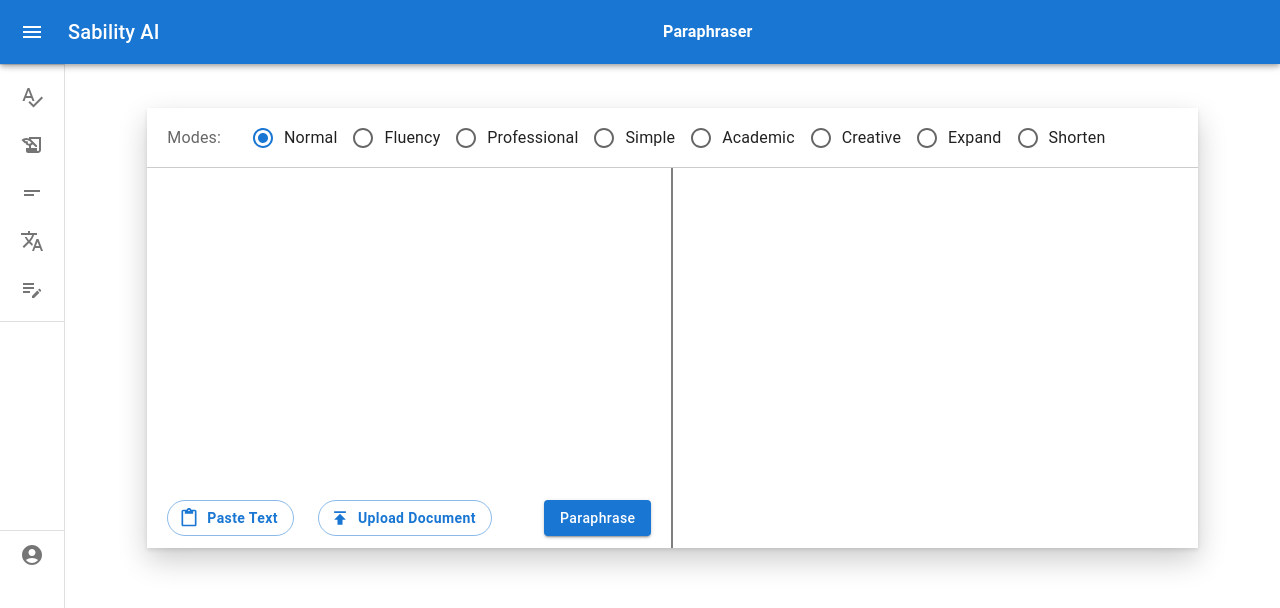
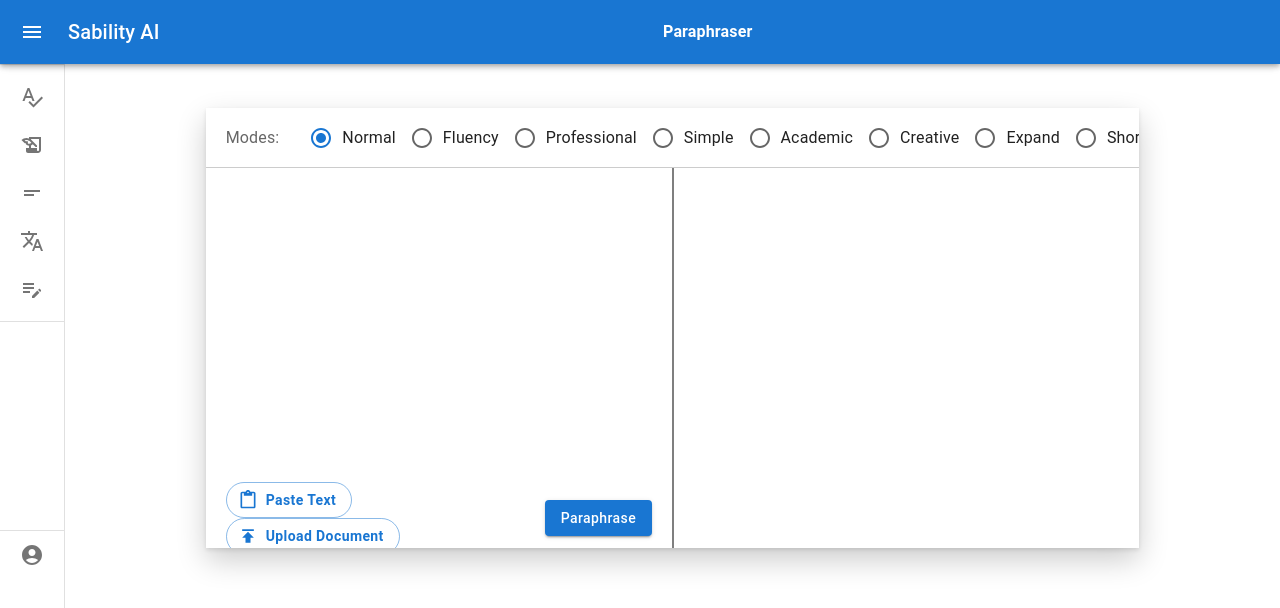
Before and after one commit to tope-olajide/sabi-ai, a Next.js app: page /paraphraser in a window 1280 px wide. Shown: the top 608 px of the page. Built offline with nearby package versions, Linux system fonts and the light colour scheme.

Commit message:
Update globals.css

```diff
--- a/src/app/globals.css
+++ b/src/app/globals.css
@@ -11,12 +11,13 @@
 
 
 .input-output-container {
-  width: 90%;
+  width: 80%;
   height: 440px;
   margin: 20px auto;
   box-shadow: rgba(0, 0, 0, 0.2) 0px 12px 28px 0px,
     rgba(0, 0, 0, 0.1) 0px 2px 4px 0px,
     rgba(255, 255, 255, 0.05) 0px 0px 0px 1px inset;
+    overflow: auto;
 }
 .modes-section, .summarize-length-section, .translate-header-section {
   width: 100%;
@@ -27,6 +28,7 @@
   padding: 20px;
   overflow-x: auto;
   overflow-y: hidden;
+
 }
 
 .summarize-length-section{
```
